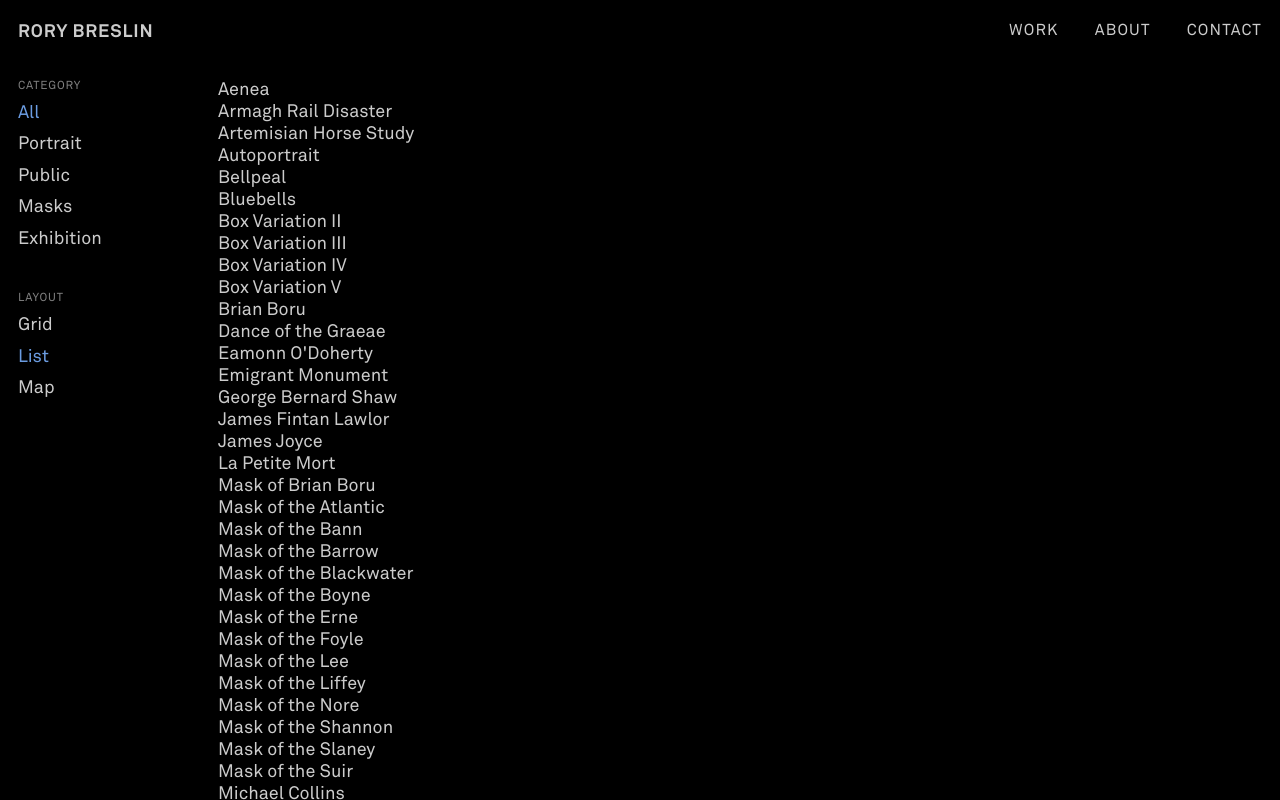
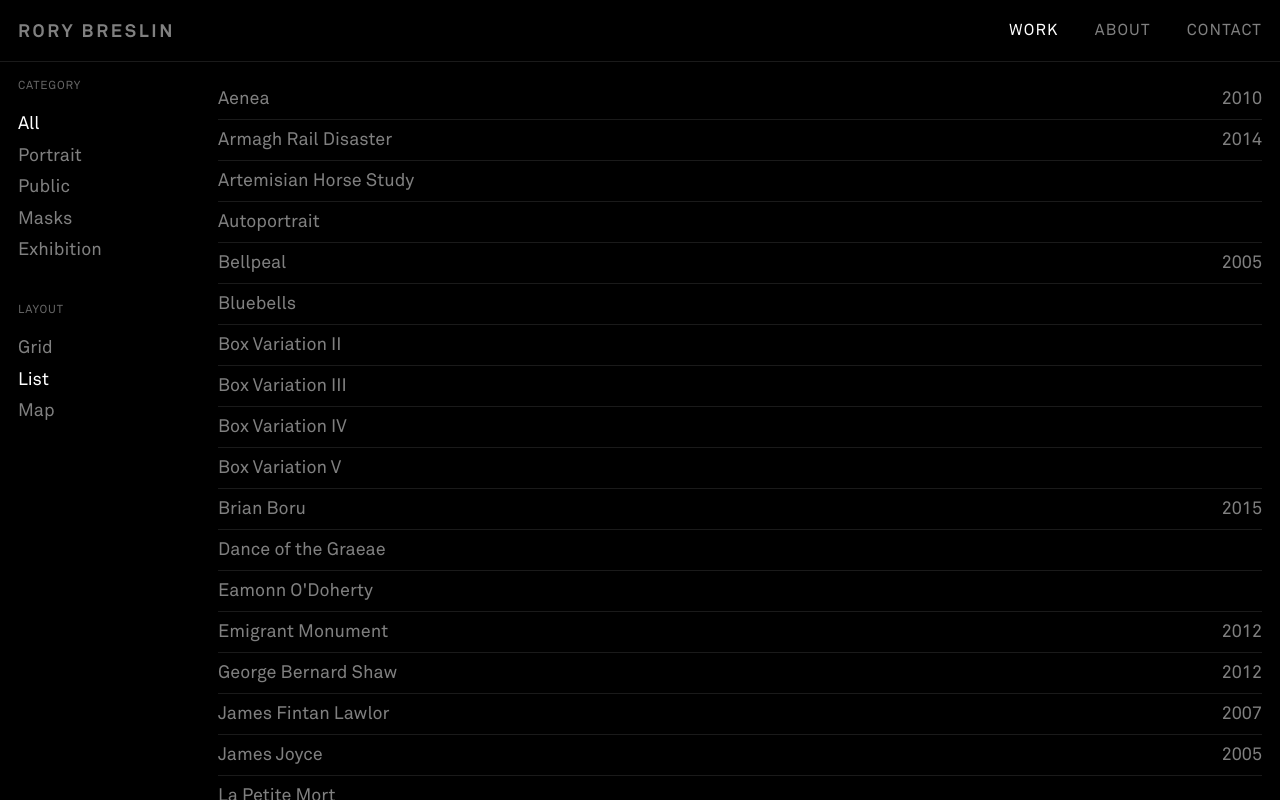
Before and after one commit to solbreslin/rory-breslin-web-2022, a Gatsby site: page /work in a window 1280 px wide. Both pictures are taken after a click on the label "List". Built offline with nearby package versions, Linux system fonts and the light colour scheme; Gatsby itself is replaced by a stand-in of ours.

Commit message:
update gallery layout

```diff
--- /dev/null
+++ b/src/components/arrow-icon.js
@@ -0,0 +1,22 @@
+import React from "react";
+
+const arrowIcon = () => {
+  const direction = "right";
+
+  return (
+    <span className="arrow-icon">
+      <svg
+        xmlns="http://www.w3.org/2000/svg"
+        viewBox="0 0 42 22"
+        width="16"
+        style={{ transform: direction === "left" ? "rotate(180deg)" : "none" }}
+      >
+        <g stroke="currentColor" strokeWidth="2" fill="none" fillRule="evenodd">
+          <path d="M30 1 L41 11 30 21 M2 11h39"></path>
+        </g>
+      </svg>
+    </span>
+  );
+};
+
+export default arrowIcon;
--- a/src/components/gallery/gallery.js
+++ b/src/components/gallery/gallery.js
@@ -1,7 +1,8 @@
-import React, { useState, useEffect } from "react";
+import React, { useState, useEffect, useRef } from "react";
 import { Link } from "gatsby";
 import CustomMap from "./../map/map";
 import * as styles from "./gallery.module.scss";
+import arrowIcon from "../arrow-icon";
 
 // Filter out drafts and alphabetise on page load, not every render
 let galleryData;
@@ -65,6 +66,7 @@ const Gallery = ({ category, layout, data }) => {
   const [activeFilter, setActiveFilter] = useState("all");
   const [activeLayout, setActiveLayout] = useState("grid");
   const [locationData, setLocationData] = useState([]);
+  const scrollContainer = useRef();
 
   useEffect(() => {
     if (category) {
@@ -84,8 +86,20 @@ const Gallery = ({ category, layout, data }) => {
     }
   }, [data, activeFilter]);
 
+  useEffect(() => {
+    const el = scrollContainer.current;
+
+    if (el) {
+      el.scrollTo({
+        top: 0,
+        left: 0,
+        behavior: "smooth",
+      });
+    }
+  }, [activeFilter, activeLayout]);
+
   return (
-    <div className={styles.container}>
+    <div className={styles.container} ref={scrollContainer}>
       <div className={styles.toolbar}>
         <div className={styles.filters}>
           <h4>Category</h4>
@@ -153,13 +167,18 @@ const Gallery = ({ category, layout, data }) => {
               )
               .map(({ frontmatter: item, path }) => (
                 <Link key={item.title} to={path}>
+                  {activeLayout === "grid" && (
                     <figure>
                       <img
                         src={generateGalleryImagePath(item.images[0])}
                         alt={item.title}
                       />
                     </figure>
-                  <h3>{item.title}</h3>
+                  )}
+                  <h3>
+                    {item.title} {activeLayout === "grid" && arrowIcon()}
+                  </h3>
+                  {activeLayout === "list" && <span>{item.year}</span>}
                 </Link>
               ))}
         </div>
--- a/src/components/gallery/gallery.module.scss
+++ b/src/components/gallery/gallery.module.scss
@@ -44,10 +44,10 @@ $breakpoint: tablet;
 .filters,
 .layouts {
   h4 {
-    color: hsl(0, 0%, 50%);
+    color: hsl(0, 0%, 40%);
     font-size: var(--font-size-s2);
     letter-spacing: 0.075em;
-    margin-bottom: 0.5em;
+    margin-bottom: 1.5em;
     text-transform: uppercase;
   }
 }
@@ -85,24 +85,54 @@ $breakpoint: tablet;
 .activeFilter,
 .activeLayout {
   label {
-    color: $primary;
+    color: white;
+  }
+}
+
+.grid,
+.list {
+  a {
+    &:hover,
+    &:focus {
+      color: white;
+
+      img {
+        transform: scale(1.2);
+        transition: transform 12s linear;
+      }
+
+      h3 span {
+        opacity: 1;
+      }
+    }
+  }
+
+  h3 {
+    display: flex;
+    justify-content: space-between;
+
+    span {
+      opacity: 0;
+    }
   }
 }
 
 .grid {
   display: grid;
-  grid-gap: 4rem;
+  grid-gap: 2rem;
   grid-template-columns: repeat(auto-fit, minmax(12rem, 1fr));
   padding: 0 1rem 4rem;
 
   figure {
     height: 300px;
     margin-bottom: 1rem;
+    overflow: hidden;
   }
 
   img {
     height: 100%;
     object-fit: cover;
+    transition: transform 4s;
     width: 100%;
   }
 }
@@ -111,8 +141,14 @@ $breakpoint: tablet;
   display: flex;
   flex-direction: column;
 
-  figure {
-    display: none;
+  a {
+    display: flex;
+    justify-content: space-between;
+    padding: 0.5rem 0;
+
+    + a {
+      border-top: 1px solid hsl(0, 0%, 10%);
+    }
   }
 }
 
--- a/src/components/header/header.js
+++ b/src/components/header/header.js
@@ -45,13 +45,19 @@ const Header = ({ siteTitle }) => {
       <nav aria-labelledby="menu-label">
         <ul id="menu" className={navOpen ? "is-open" : ""}>
           <li>
-            <Link to="/work">Work</Link>
+            <Link to="/work" activeClassName={headerStyles.current}>
+              Work
+            </Link>
           </li>
           <li>
-            <Link to="/work">About</Link>
+            <Link to="/about" activeClassName={headerStyles.current}>
+              About
+            </Link>
           </li>
           <li>
-            <Link to="/work">Contact</Link>
+            <Link to="/contact" activeClassName={headerStyles.current}>
+              Contact
+            </Link>
           </li>
         </ul>
       </nav>
--- a/src/components/header/header.module.scss
+++ b/src/components/header/header.module.scss
@@ -2,6 +2,7 @@
 
 .header {
   align-items: center;
+  box-shadow: 0 0 0 1px hsl(0, 0%, 100%, 0.1);
   display: flex;
   justify-content: space-between;
   padding-right: calc(1rem + 8px);
@@ -47,12 +48,13 @@
   h1 {
     display: flex;
     font-family: Akkurat-Bold, "Helvetica Neue", Helvetica, Arial, sans-serif;
-    letter-spacing: 0.05em;
+    letter-spacing: 0.15em;
     position: relative;
     text-transform: uppercase;
     z-index: 4;
 
     a {
+      letter-spacing: inherit;
       padding: calc(#{$spacing-s} + 3px) $spacing-s $spacing-s;
     }
   }
@@ -118,10 +120,19 @@
       line-height: 1;
 
       a {
+        color: hsl(0, 0%, 50%);
         font-size: 0.875rem;
         letter-spacing: 0.075em;
         padding: calc(#{$spacing-s} + 5px) $spacing-s $spacing-s;
         text-transform: uppercase;
+
+        &:hover {
+          color: hsl(0, 0%, 100%);
+        }
+
+        &.current {
+          color: hsl(0, 0%, 100%);
+        }
       }
     }
   }
--- a/src/styles/settings/_variables.scss
+++ b/src/styles/settings/_variables.scss
@@ -35,4 +35,4 @@ $primary: hsl(215, 66%, 65%);
 $primary-light: lighten($primary, 55%);
 
 $body-bg-color: black;
-$body-text-color: hsl(0, 0%, 80%);
+$body-text-color: hsl(0, 0%, 50%);
```
Lines whose indentation alone changed are shown as unchanged.
